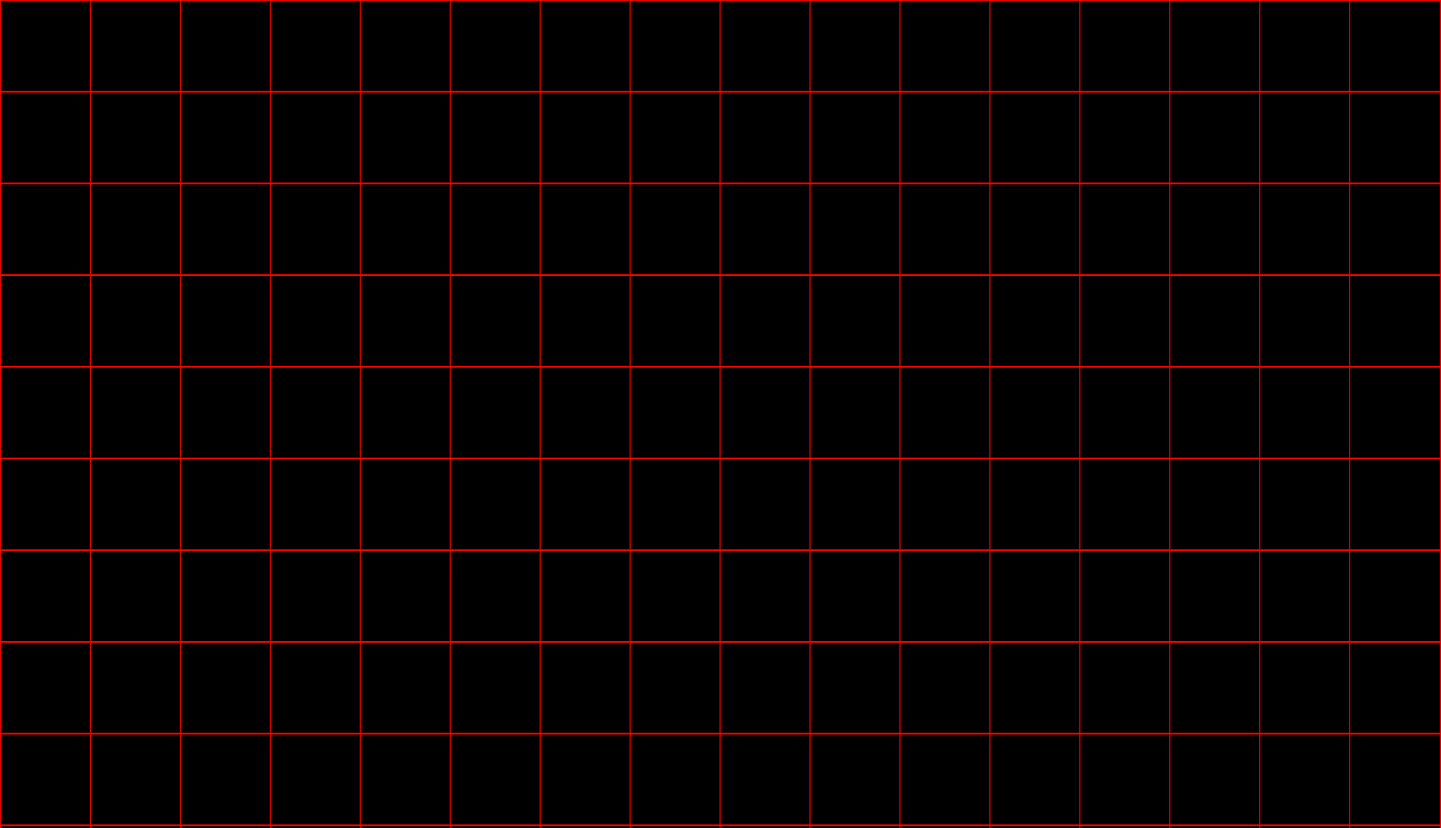
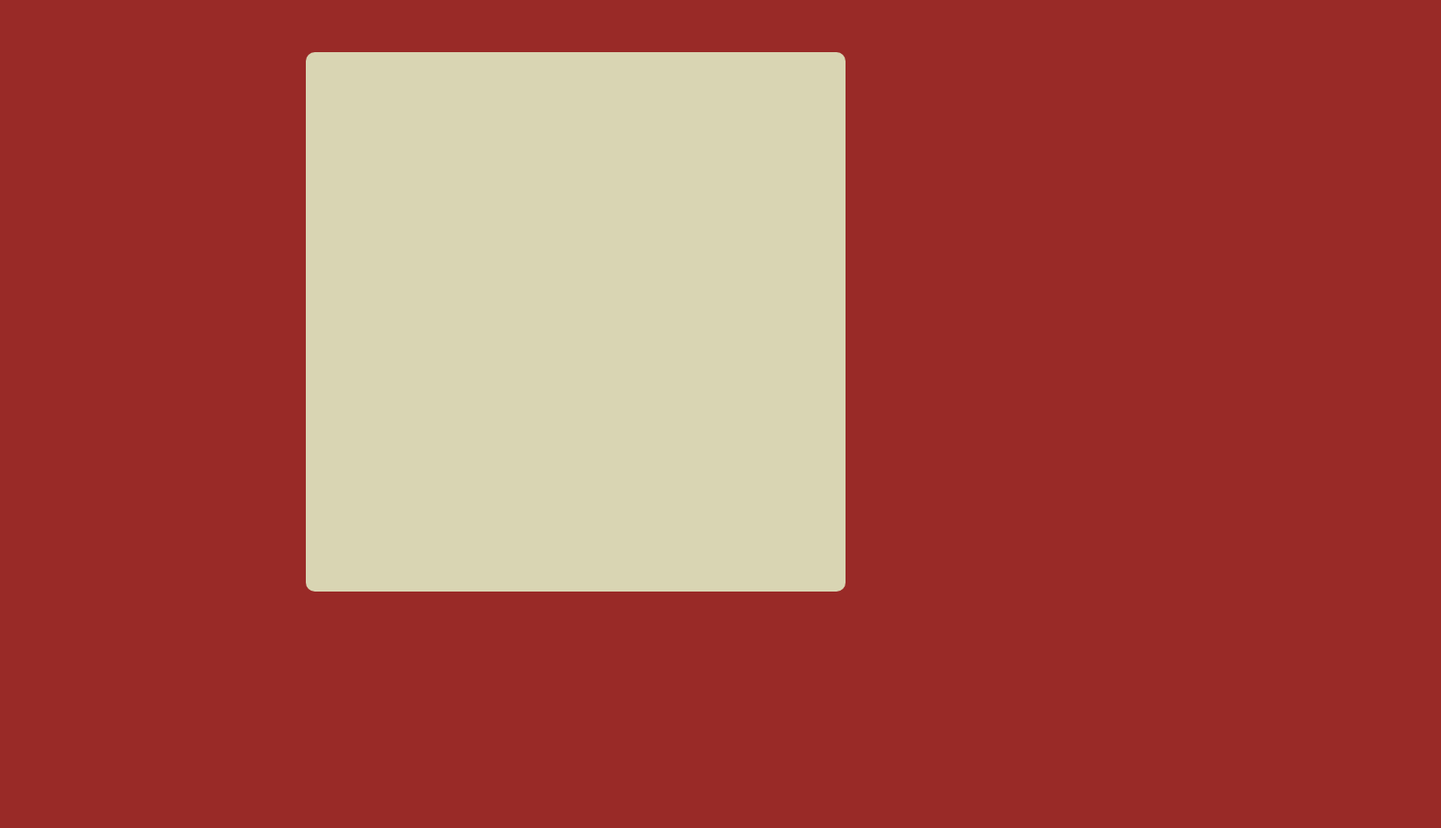
Before and after one commit to recurjohn/etch-a-sketch, a plain HTML site: page index.html in a window 1280 px wide. Shown: the top 921 px of the page at 90% size, 1602 px wide, since content can reach past the window. After the commit the page ends 800 px from the top, so only its background shows below. Drawn offline with Linux system fonts and the light colour scheme.

Commit message:
Major overhaul, redid method

```diff
--- a/index.html
+++ b/index.html
@@ -9,6 +9,6 @@
     <link rel="stylesheet" href="/styles.css">
 </head>
 <body>
-
+    <div class="grid"></div>
 </body>
 </html>
--- a/script.js
+++ b/script.js
@@ -1,33 +1,14 @@
-//To make a 16x16 grid of divs, you probably need a div to hold all 16
+const grid = document.querySelector('.grid');
 
-var container = document.createElement("div");
-container.setAttribute('id', 'container');
-container.style.display = 'grid';
-container.style.gridTemplateColumns = 'repeat(16,100px)';
-//container.style.padding = '10px';
+function createGrid() {
+    for (let i = 0; i < 256; i++) {
+        const div = document.createElement('div'); //create div
+        div.classList.add('cell');
+        div.addEventListener('mouseover', function(event){ //change background on hover
+            event.target.style.backgroundColor = '#4B4B4B';
+        })
+        grid.appendChild(div);
+    }
+};
 
-document.body.appendChild(container);
-
-var box = document.createElement("div");
-box.classList.add('box');
-
-
-var test = document.createElement("div");
-test.classList.add('box');
-
-function createRow() { //adds 16 divs
-    for (let i=0; i < 16; i++) {
-        let temp = document.createElement("div");
-        temp.classList.add('box');
-        document.getElementById("container").appendChild(temp);
-        console.log("This is iteration " + i);
-    }
-}
-
-for (i=0; i<16; i++) { //lol
-    createRow();
-}
-
-
-//document.getElementById("container").appendChild(box);
-//document.getElementById("container").appendChild(test);
+createGrid();
--- a/styles.css
+++ b/styles.css
@@ -1,10 +1,18 @@
 body {
-    margin: 0px;
+    display: flex;
+    justify-content: center;
+    align-items: center;
+    flex-direction: column;
+    background-color: #992a27;
 }
 
-.box {
-    background-color: black;
-    border: 1px solid red;
-    width: 100px;
-    height: 100px;
+.grid {
+    margin-top: 50px;
+    display: inline-grid;
+    grid-template-columns: repeat(16, 2fr);
+    grid-template-rows: repeat(16, 2fr);
+    border-radius: 10px;
+    height: 600px;
+    width: 600px;
+    background-color: #D9D5B3;
 }
```
